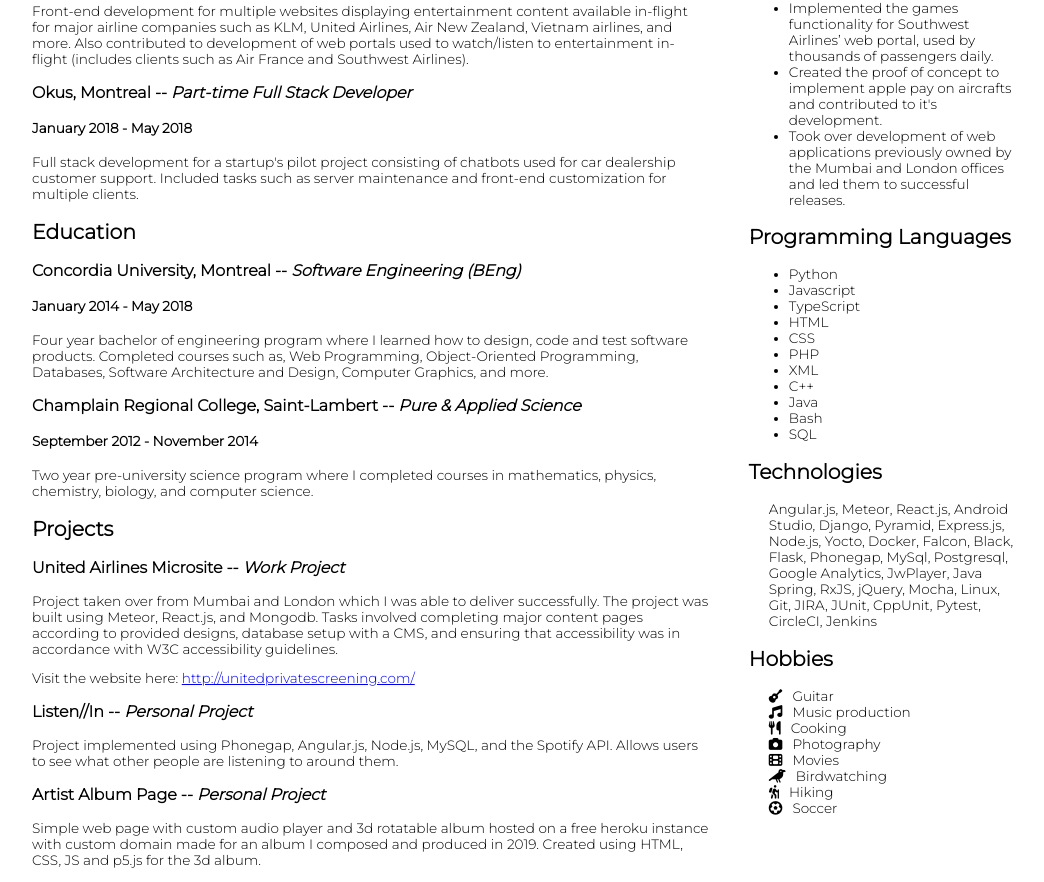
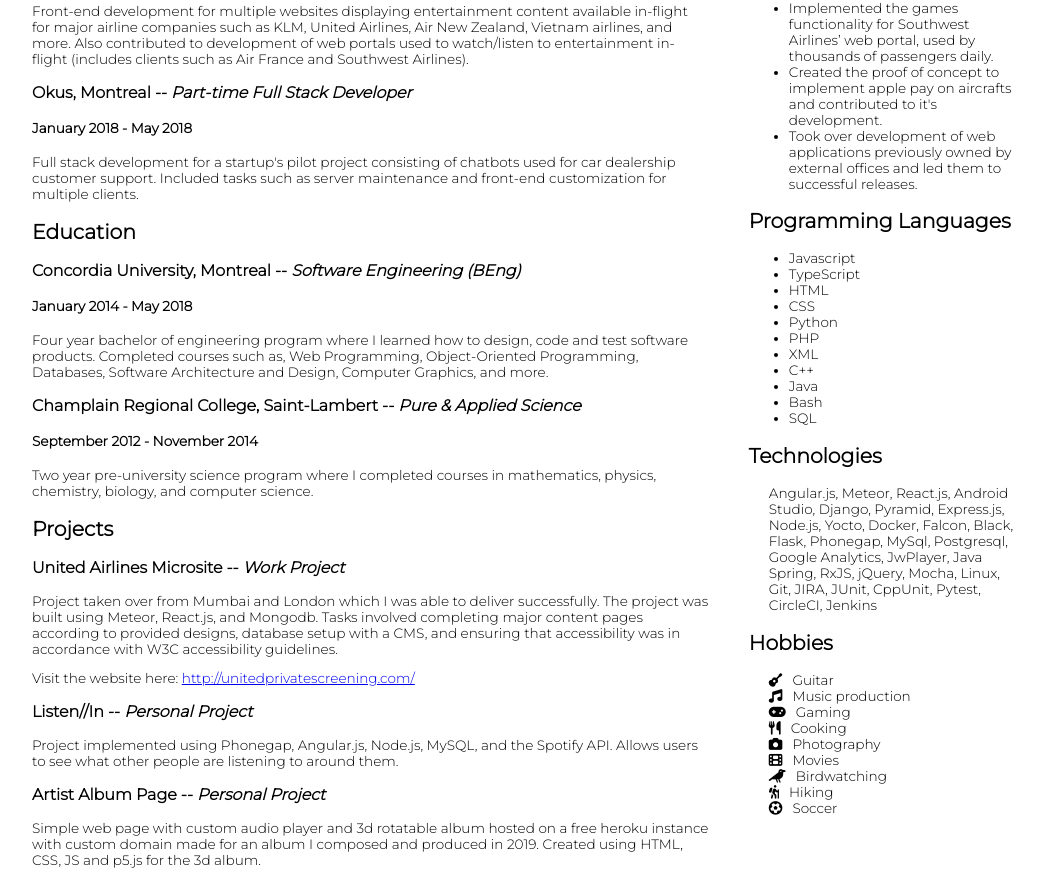
Before and after one commit to ndvb/react-cv, a React (Create React App) app: page / in a window 1280 px wide. Shown: the part 400-1282 px from the top of the page, without its empty margins (116-1160 px from the left). Built offline with nearby package versions, Linux system fonts and the light colour scheme.

Commit message:
minor updates

```diff
--- a/src/Assets/data.js
+++ b/src/Assets/data.js
@@ -112,17 +112,17 @@
             "items": [
                 "Implemented the games functionality for Southwest Airlines’ web portal, used by thousands of passengers daily.",
                 "Created the proof of concept to implement apple pay on aircrafts and contributed to it's development.",
-                "Took over development of web applications previously owned by the Mumbai and London offices and led them to successful releases."
+                "Took over development of web applications previously owned by external offices and led them to successful releases."
             ]
         },
         {
             "title": "Programming Languages",
             "items": [
-                "Python",
                 "Javascript",
                 "TypeScript",
                 "HTML",
                 "CSS",
+                "Python",
                 "PHP",
                 "XML",
                 "C++",
@@ -171,6 +171,7 @@
             "items": [
                 "Guitar",
                 "Music production",
+                "Gaming",
                 "Cooking",
                 "Photography",
                 "Movies",
--- a/src/Components/SideSection/SideSection.scss
+++ b/src/Components/SideSection/SideSection.scss
@@ -78,6 +78,12 @@
                         font-family: "Font Awesome 5 Free"; font-weight: 900; content: "\f1e3";
                     }
                 }
+
+                &.gaming {
+                    &::before {
+                        font-family: "Font Awesome 5 Free"; font-weight: 900; content: "\f11b";
+                    }
+                }
             }
         }
     }
```
